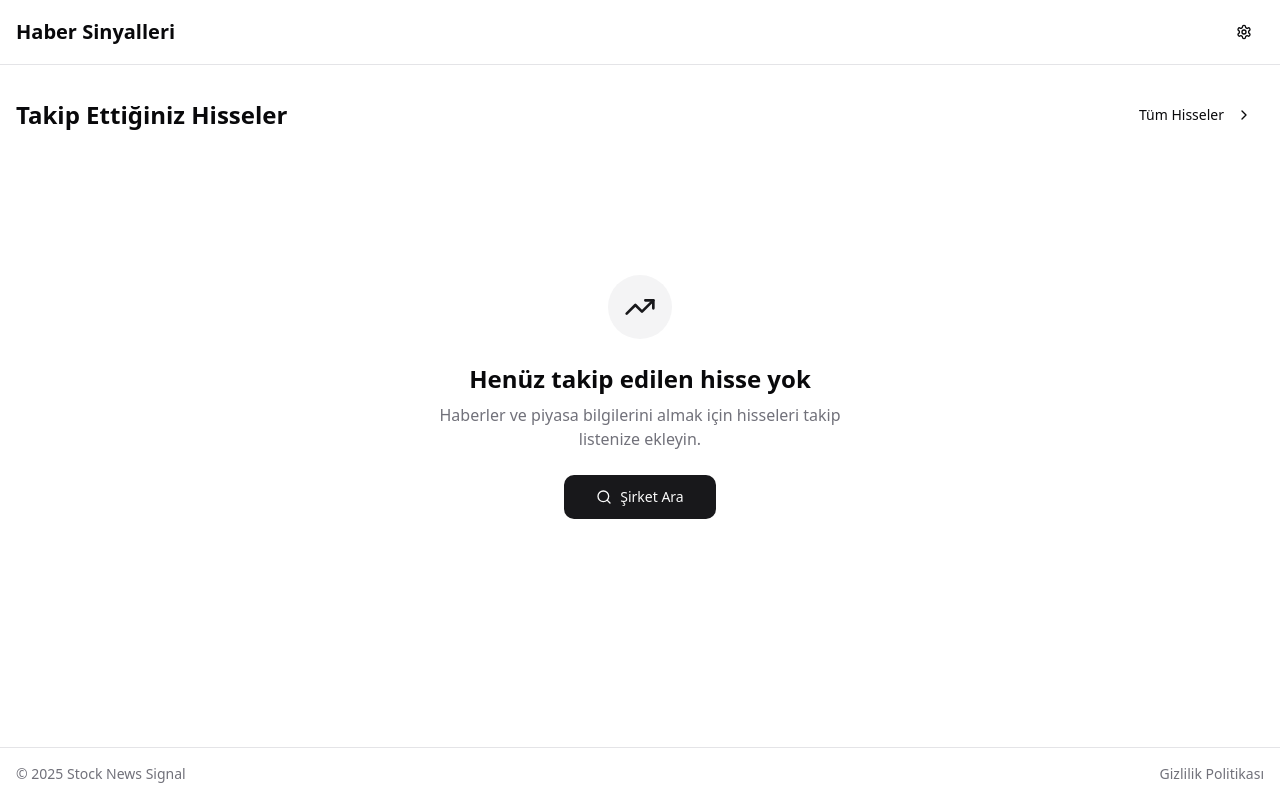
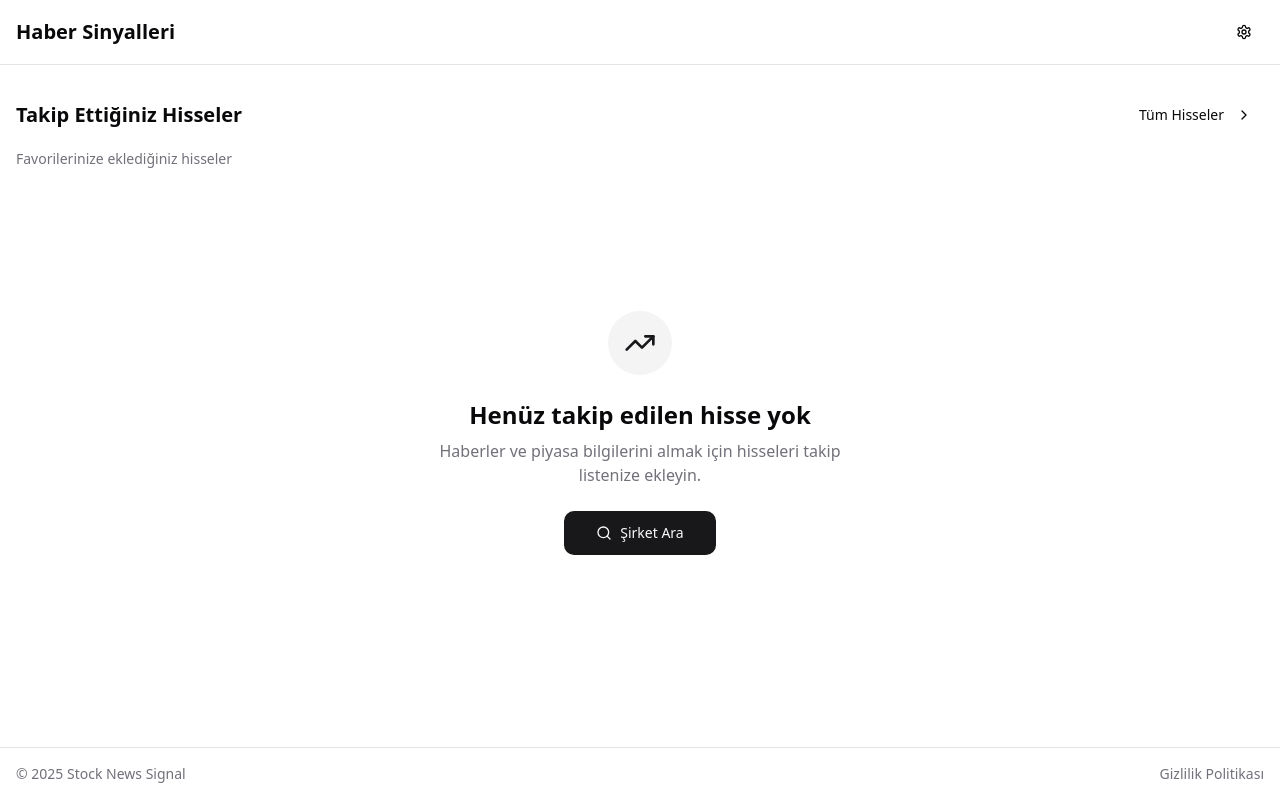
Before and after one commit to burakemretetik/ai_trading_bot, a React (Vite) app: page / in a window 1280 px wide. Built offline with nearby package versions, Linux system fonts and the light colour scheme.

Commit message:
Update Index page header
Update the header on the index page to match the design of the StockList page's header.  This includes styling for the title and description.

```diff
--- a/src/components/IndexHeader.tsx
+++ b/src/components/IndexHeader.tsx
@@ -5,10 +5,11 @@ import { ChevronRight } from 'lucide-react';
 import { Button } from '@/components/ui/button';
 
 const IndexHeader: React.FC = () => {
-  return <div className="flex justify-between items-center mb-6">
-      <h1 className="text-2xl font-bold">Takip Ettiğiniz Hisseler</h1>
-
-      <div className="flex space-x-2">
+  return (
+    <div className="space-y-4">
+      <div className="flex justify-between items-center">
+        <h1 className="text-xl font-semibold">Takip Ettiğiniz Hisseler</h1>
+        <div className="flex items-center gap-2">
           <Button variant="ghost" size="sm" asChild>
             <Link to="/stocks" className="flex items-center">
               Tüm Hisseler
@@ -16,7 +17,10 @@ const IndexHeader: React.FC = () => {
             </Link>
           </Button>
         </div>
-    </div>;
+      </div>
+      <h2 className="text-sm text-muted-foreground">Favorilerinize eklediğiniz hisseler</h2>
+    </div>
+  );
 };
 
 export default IndexHeader;
--- a/src/pages/Index.tsx
+++ b/src/pages/Index.tsx
@@ -38,6 +38,7 @@ export default function Index() {
             <WhatsAppSettings />
           </div>
         ) : (
+          <div className="mt-6">
             <TrackedStocksList
               stocks={stocks}
               loading={loading}
@@ -46,6 +47,7 @@ export default function Index() {
               isFollowAllActive={isFollowAllActive}
               onToggleFollowAll={handleToggleFollowAll}
             />
+          </div>
         )}
       </main>
 
```
Lines whose indentation alone changed are shown as unchanged.
